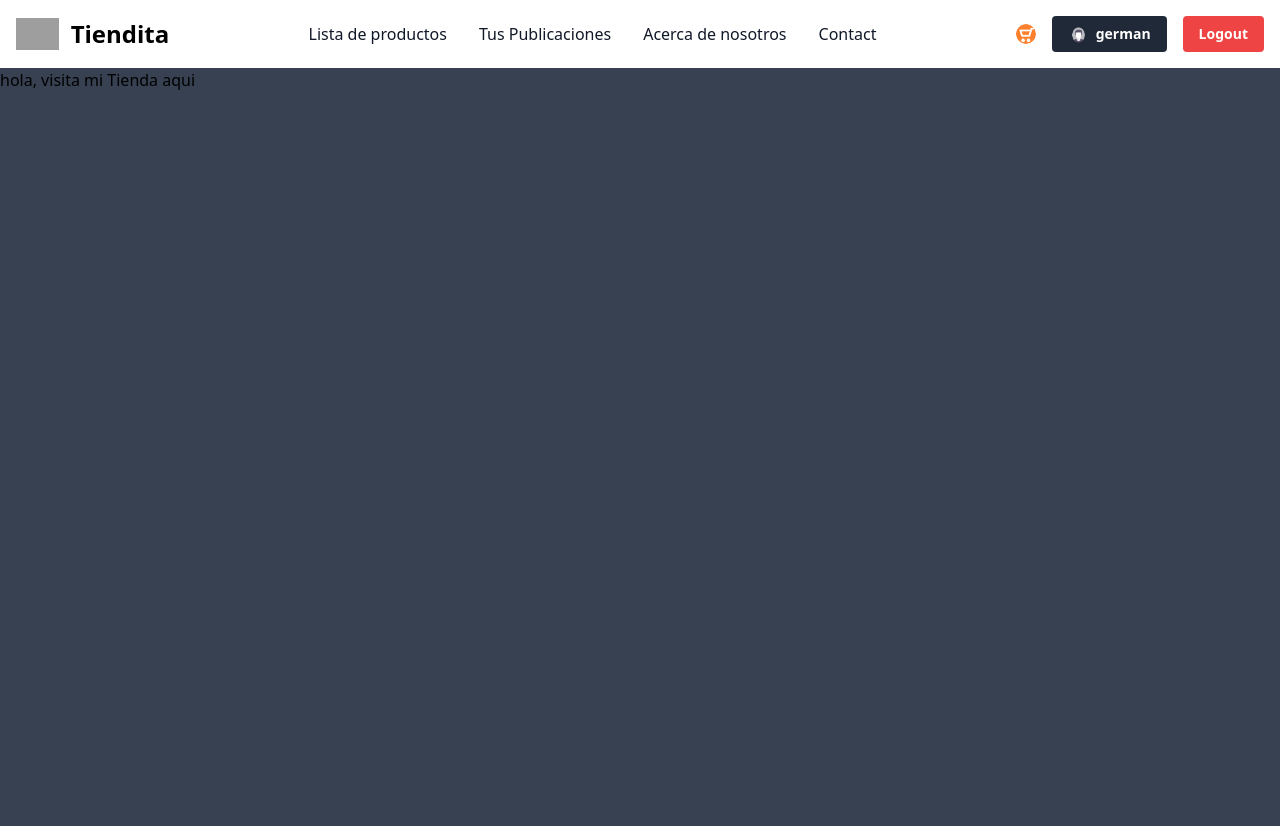
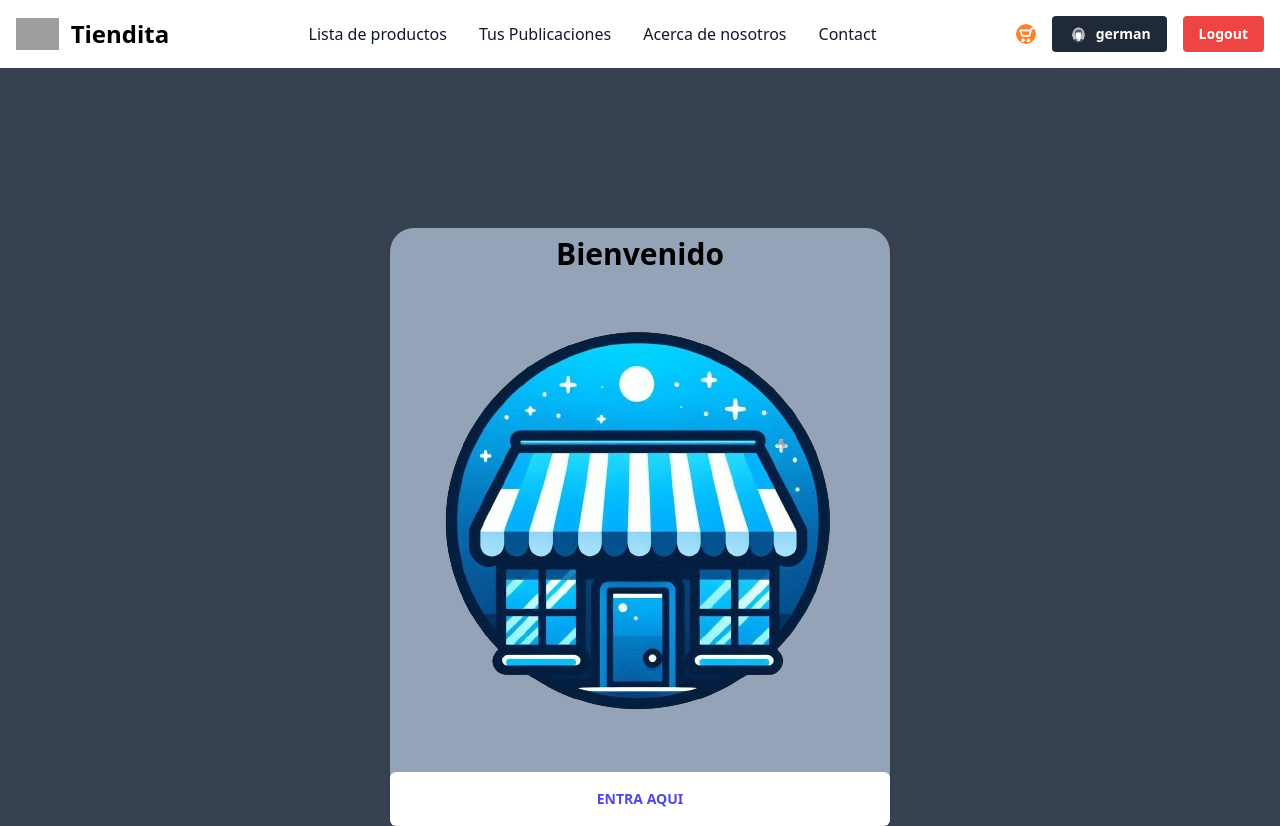
Before and after one commit to GermanWeber/proyecto_en_django, a Django app: page / in a window 1280 px wide. Before the commit the page ends 90 px from the top, so only its background shows below. Run offline with Django 4.2, Linux system fonts and the light colour scheme; a user stored in the database is signed in; some libraries are stand-ins or nearby versions; grey boxes are pictures that could not be loaded.

Commit message:
agregando styles a la pagina

```diff
--- a/templates/base.html
+++ b/templates/base.html
@@ -24,7 +24,7 @@
       {% if user.is_authenticated %}
 
       <a href="{% url "tienda:carro" user.id %}">
-      <img class="w-5 h-5 rounded-full" src="/media/images/carroBlanco.png" alt=" img carro">
+      <img class="w-5 h-5 rounded-full" src="/media/images/carroBlanco2.png" alt=" img carro">
       </a>
 
       <a href="{% url 'tienda:userUpdate' user.pk %}">
--- a/templates/index.html
+++ b/templates/index.html
@@ -1,10 +1,25 @@
 {% extends "base.html" %}
 
-{% block content %}
-
-hola, visita mi <a href=" {% url 'tienda:home' %}">Tienda aqui</a>
+ {% block content %}
 
 
 
+ <div class="flex justify-center align-middle">
+    <div class="shadow-md rounded-3xl bg-slate-400 mt-40">
+        <div class="flex justify-center text-3xl font-bold mt-2">
+        <h1>Bienvenido</h1>
+        </div>
+        <img src="media\images\logo.png" alt="logo">
+
+        <a href="{% url 'tienda:home' %}" style="text-decoration: none; color: inherit;">
+        <div class="flex justify-center">
+            <button type="button"
+                    class="group relative w-full flex justify-center py-4 px-4 border border-transparent font-bold text-sm rounded-md text-indigo-600 bg-white hover:bg-gray-50 focus:outline-none focus:ring-2 focus:ring-offset-2 focus:ring-indigo-500">
+                    ENTRA AQUI</button>
+        </div>
+        </a>
+    </div>
+ </div>
+
 
 {% endblock content %}
--- a/templates/productos/blog_detail_user.html
+++ b/templates/productos/blog_detail_user.html
@@ -2,14 +2,14 @@
 {% load static %}
 
 {% block content %}
-<div class="container rounded-lg shadow-lg bg-white mx-auto p-4">
+<div class="container rounded-lg shadow-lg bg-white mx-auto p-4 mt-4">
     <div class="  p-6 flex">
         <!-- Imagen del Post -->
         <div class="w-1/3">
             {% if post.img %}
                 <img class="w-full h-auto object-cover rounded-lg" src="{{ post.img.url }}" alt="{{ post.title }}">
             {% else %}
-                <img class="w-full h-auto object-cover rounded-lg" src="{% static 'default_image.jpg' %}" alt="Imagen predeterminada">
+                <img class="w-full h-auto object-cover rounded-lg" src="{% static 'media\images\no-img.png' %}" alt="Imagen predeterminada">
             {% endif %}
         </div>
 
--- a/templates/productos/blog_list_tienda.html
+++ b/templates/productos/blog_list_tienda.html
@@ -16,7 +16,7 @@
           {% if post.img %}
           <img class="h-48 w-full object-cover md:h-full md:w-48" src="{{ post.img.url }}" alt="Imagen de {{ post.title }}">
           {% else %}
-          <img class="h-48 w-full object-cover md:h-full md:w-48" src="{% static 'default_image.jpg' %}" alt="Imagen por defecto">
+          <img class="h-48 w-full object-cover md:h-full md:w-48" src="{% static 'media\images\no-img.png' %}" alt="Imagen por defecto">
           {% endif %}
         </div>
 
--- a/theme/static/css/dist/styles.css
+++ b/theme/static/css/dist/styles.css
@@ -872,6 +868,10 @@ select {
   margin-top: 1rem;
 }
 
+.mt-40 {
+  margin-top: 10rem;
+}
+
 .mt-6 {
   margin-top: 1.5rem;
 }
@@ -1120,6 +1101,10 @@ select {
   border-radius: 0.75rem;
 }
 
+.rounded-3xl {
+  border-radius: 1.5rem;
+}
+
 .rounded-b-md {
   border-bottom-right-radius: 0.375rem;
   border-bottom-left-radius: 0.375rem;
@@ -1208,39 +1188,29 @@ select {
   background-color: rgb(239 68 68 / var(--tw-bg-opacity));
 }
 
+.bg-slate-400 {
+  --tw-bg-opacity: 1;
+  background-color: rgb(148 163 184 / var(--tw-bg-opacity));
+}
+
 .bg-white {
   --tw-bg-opacity: 1;
   background-color: rgb(255 255 255 / var(--tw-bg-opacity));
 }
 
-.bg-yellow-700 {
-  --tw-bg-opacity: 1;
-  background-color: rgb(161 98 7 / var(--tw-bg-opacity));
-}
-
-.bg-red-600 {
-  --tw-bg-opacity: 1;
-  background-color: rgb(220 38 38 / var(--tw-bg-opacity));
+.bg-yellow-400 {
+  --tw-bg-opacity: 1;
+  background-color: rgb(250 204 21 / var(--tw-bg-opacity));
+}
+
+.bg-zinc-300 {
+  --tw-bg-opacity: 1;
+  background-color: rgb(212 212 216 / var(--tw-bg-opacity));
 }
 
 .bg-zinc-600 {
   --tw-bg-opacity: 1;
   background-color: rgb(82 82 91 / var(--tw-bg-opacity));
-}
-
-.bg-zinc-400 {
-  --tw-bg-opacity: 1;
-  background-color: rgb(161 161 170 / var(--tw-bg-opacity));
-}
-
-.bg-zinc-500 {
-  --tw-bg-opacity: 1;
-  background-color: rgb(113 113 122 / var(--tw-bg-opacity));
-}
-
-.bg-zinc-300 {
-  --tw-bg-opacity: 1;
-  background-color: rgb(212 212 216 / var(--tw-bg-opacity));
 }
 
 .object-cover {
@@ -1284,14 +1259,9 @@ select {
   padding-bottom: 0.5rem;
 }
 
-.px-0 {
-  padding-left: 0px;
-  padding-right: 0px;
-}
-
-.py-0 {
-  padding-top: 0px;
-  padding-bottom: 0px;
+.py-4 {
+  padding-top: 1rem;
+  padding-bottom: 1rem;
 }
 
 .pl-5 {
@@ -1308,6 +1278,10 @@ select {
 
 .text-right {
   text-align: right;
+}
+
+.align-middle {
+  vertical-align: middle;
 }
 
 .font-serif {
--- a/tienda/models.py
+++ b/tienda/models.py
@@ -8,7 +8,7 @@ class Post(models.Model):
     sub_title = models.CharField(max_length=200, blank=True, null=True)
     marca = models.CharField(max_length=100)
     img = models.ImageField(upload_to="posts/", blank=True, null=True)
-    price = models.DecimalField(max_digits=10, decimal_places=2)
+    price = models.IntegerField(null=False)
     amount = models.PositiveIntegerField()
     content = models.TextField()
     usuarioID = models.ForeignKey(User, on_delete=models.CASCADE)
--- a/tienda/views.py
+++ b/tienda/views.py
@@ -122,7 +122,7 @@ class BlogDeleteView(LoginRequiredMixin, UserPassesTestMixin, DeleteView):
         return self.request.user == post.usuarioID  # Solo el propietario puede eliminar
 
 
-# ------------------------------------------------------------------------
+# -------------------------------------------------------------------------
 # VIEWS DE USERS
 
 # registro de nuevo usuario
```
Also changed, not shown: other parts of theme/static/css/dist/styles.css (+30 -53 lines), templates/productos/blog_detail.html (+9 -4 lines), templates/productos/carro_compra.html (+9 -7 lines), templates/usuarios/user_login.html (+8 -6 lines), db.sqlite3, media/images/carroBlanco.png (deleted), media/images/carroBlanco2.png (added), media/images/logo.png (added), media/images/no-img.png (added), media/posts/20170708_194132.jpg (added), tienda/migrations/0010_alter_post_price.py (added).
